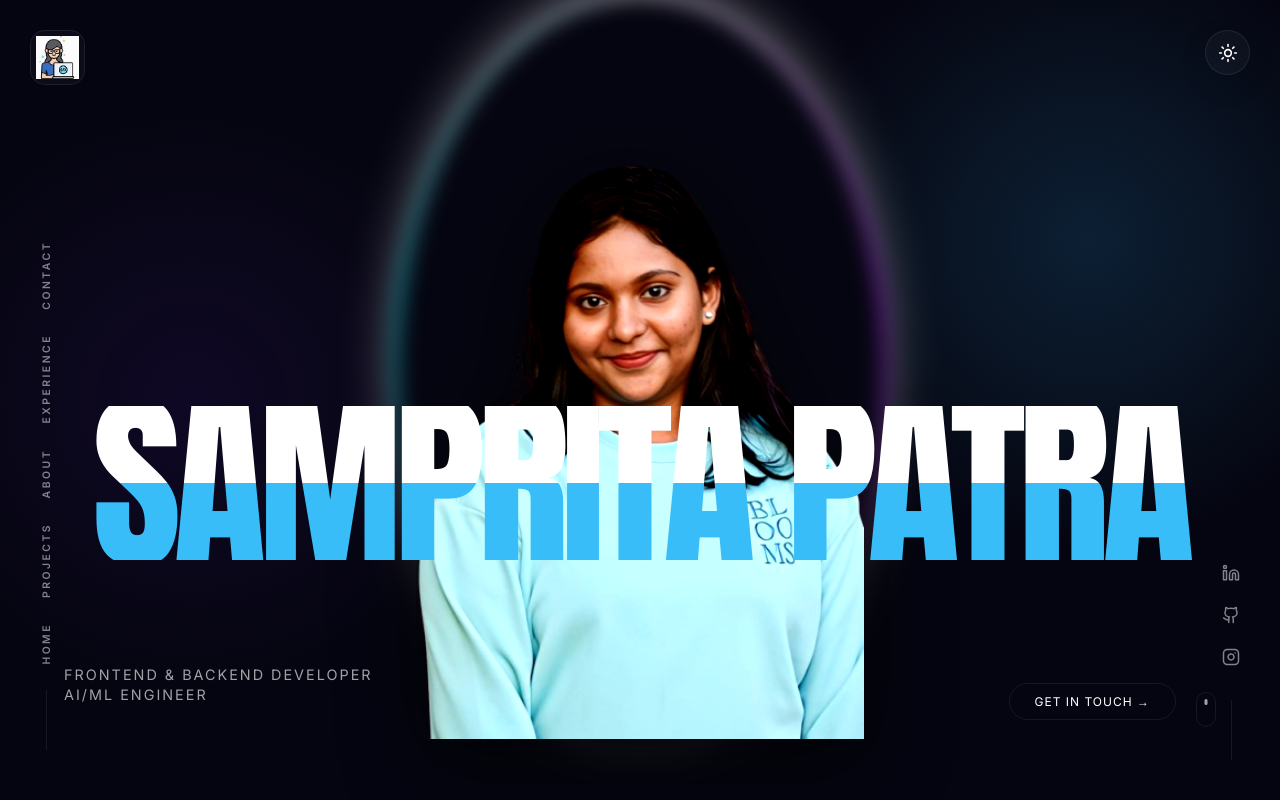
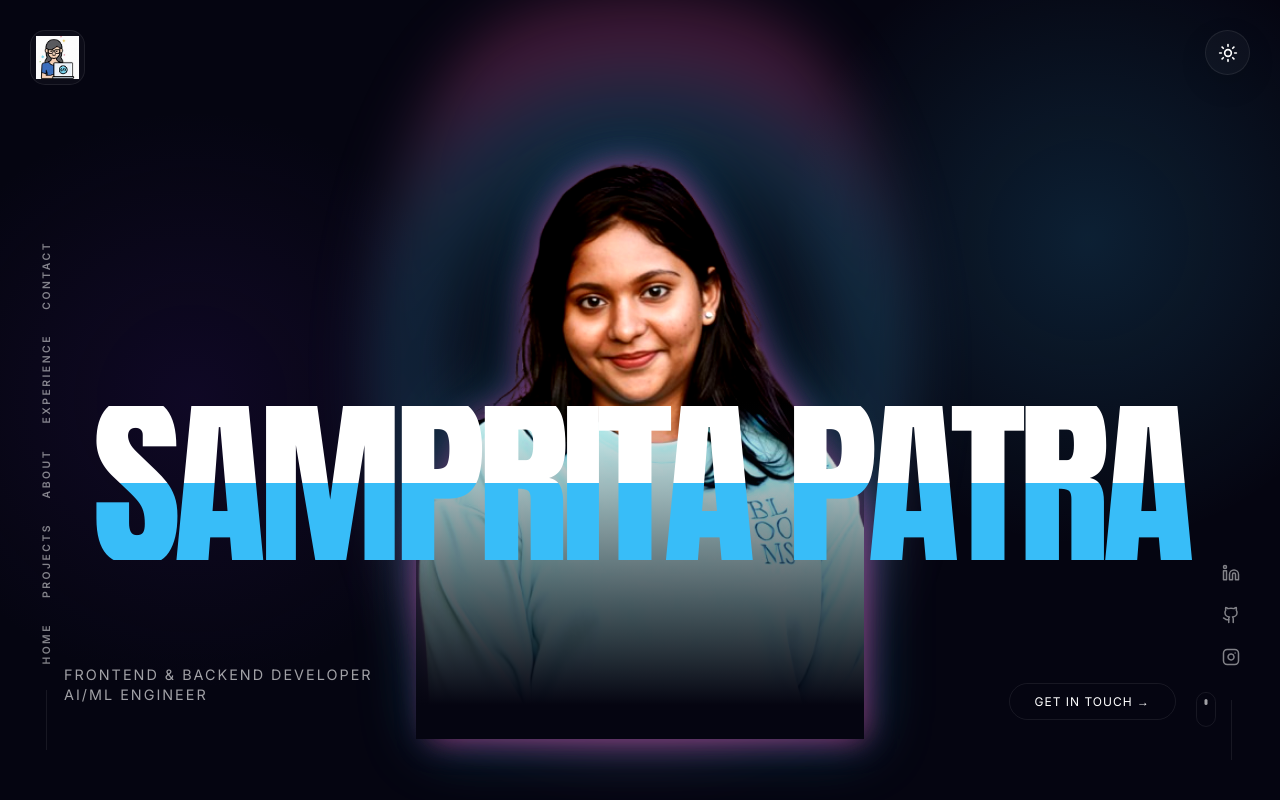
Before and after one commit to samprita123/MY-Portfolio, a React (Vite) app in the folder client/: page / in a window 1280 px wide. Shown: the top 800 px of the page. Built offline with nearby package versions, Linux system fonts and the light colour scheme.

Commit message:
Update Hero to Studio aesthetic: halo, neon outline, soft fade

```diff
--- a/client/src/components/Hero.jsx
+++ b/client/src/components/Hero.jsx
@@ -41,26 +41,27 @@ const Hero = () => {
                     animate={{ scale: 1, opacity: 1 }}
                     transition={{ duration: 1, ease: [0.16, 1, 0.3, 1] }}
                 >
-                    {/* Distinct Ring Structure - Enhanced */}
+                    {/* Studio Soft Glowing Halo */}
                     <div style={{
                         position: 'absolute',
-                        top: '45%', // Moved up slightly
+                        top: '45%',
                         left: '50%',
                         transform: 'translate(-50%, -50%)',
-                        width: '110%',
-                        height: '110%',
+                        width: '120%', // Slightly larger for "Halo" feel
+                        height: '120%',
                         borderRadius: '50%',
-                        background: 'conic-gradient(from 180deg, transparent 0%, var(--neon-blue) 30%, #fff 50%, var(--neon-pink) 70%, transparent 100%)', // Brighter top
-                        padding: '4px',
+                        // Ethereal gradient: Transparent center -> Neon Glow -> Transparent edge
+                        background: 'radial-gradient(circle at center, transparent 30%, rgba(56,189,248,0.2) 50%, rgba(236,72,153,0.3) 70%, transparent 80%)',
                         zIndex: -1,
-                        filter: 'blur(10px)', // Softer glow for "eclipse" vibe
-                        boxShadow: '0 -10px 50px rgba(255, 255, 255, 0.4)' // Top glow
+                        filter: 'blur(30px)', // Soft, airy blur
                     }}>
+                        {/* Inner bright rim for definition */}
                         <div style={{
-                            width: '100%',
-                            height: '100%',
-                            background: 'var(--bg-dark)',
-                            borderRadius: '50%'
+                            position: 'absolute',
+                            inset: '15%',
+                            borderRadius: '50%',
+                            border: '2px solid rgba(255,255,255,0.3)',
+                            filter: 'blur(5px)'
                         }}></div>
                     </div>
 
@@ -71,19 +72,21 @@ const Hero = () => {
                             width: '100%',
                             height: 'auto',
                             objectFit: 'contain',
-                            filter: 'drop-shadow(0 20px 40px rgba(0,0,0,0.8)) contrast(1.2) saturate(1.2)', // 3D Shadow + HD Color
+                            // Studio Glow: Pink/Blue outline + HD Contrast
+                            filter: 'drop-shadow(0 0 15px rgba(236,72,153,0.5)) drop-shadow(0 0 30px rgba(56,189,248,0.3)) contrast(1.1) brightness(1.1) saturate(1.1)',
                             position: 'relative',
                             zIndex: 2,
                         }}
                     />
-                    {/* Subtle bottom fade */}
+                    {/* Clean Professional Fade */}
                     <div style={{
                         position: 'absolute',
                         bottom: 0,
                         left: 0,
                         right: 0,
-                        height: '30%',
-                        background: 'linear-gradient(to top, var(--bg-dark) 20%, transparent 100%)'
+                        height: '50%', // Taller fade for smoothness
+                        background: 'linear-gradient(to top, var(--bg-dark) 10%, rgba(10,14,23,0.8) 30%, transparent 100%)',
+                        zIndex: 3
                     }}></div>
                 </motion.div>
 
```
